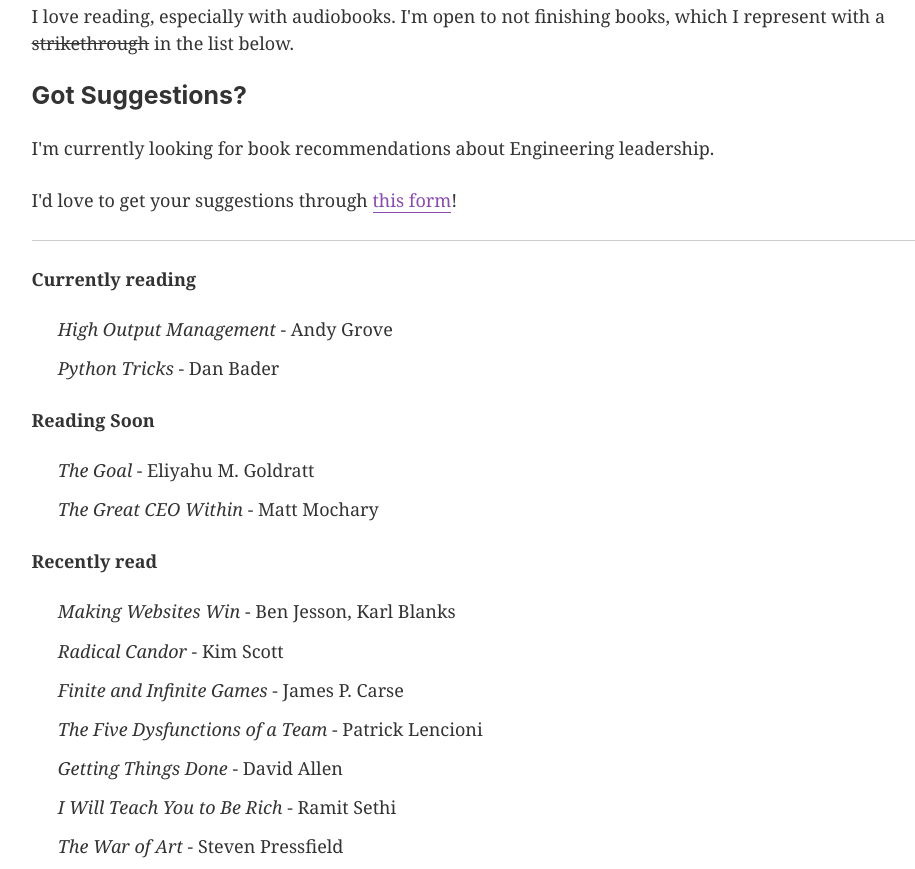
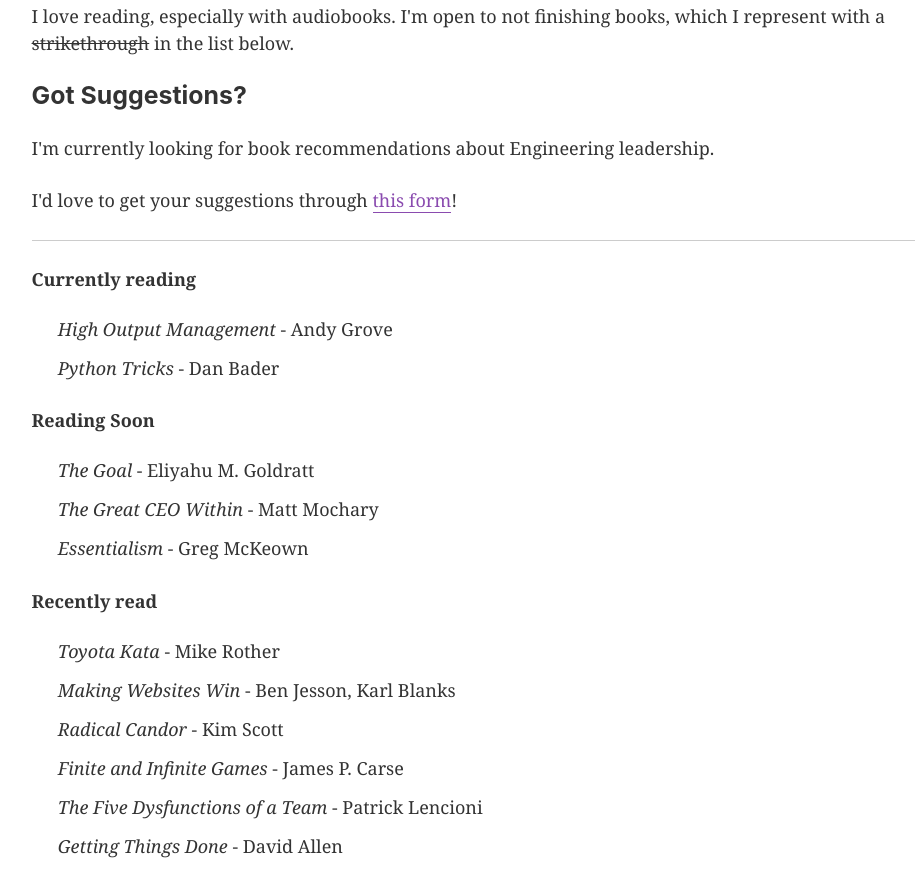
Before and after one commit to render-examples/gatsby-starter-default, a Gatsby site: page /reading in a window 1280 px wide. Shown: the part 211-1080 px from the top of the page, without its empty margins (148-1063 px from the left). Built offline with nearby package versions, Linux system fonts and the light colour scheme; Gatsby itself is replaced by a stand-in of ours.

Commit message:
update books

```diff
--- a/src/pages/reading.js
+++ b/src/pages/reading.js
@@ -46,9 +46,15 @@
       <li>
         <i>The Great CEO Within</i> - Matt Mochary
       </li>
+      <li>
+        <i>Essentialism</i> - Greg McKeown
+      </li>
     </ul>
     <h4>Recently read</h4>
     <ul className="reading">
+      <li>
+        <i>Toyota Kata</i> - Mike Rother
+      </li>
       <li>
         <i>Making Websites Win</i> - Ben Jesson, Karl Blanks
       </li>
```
